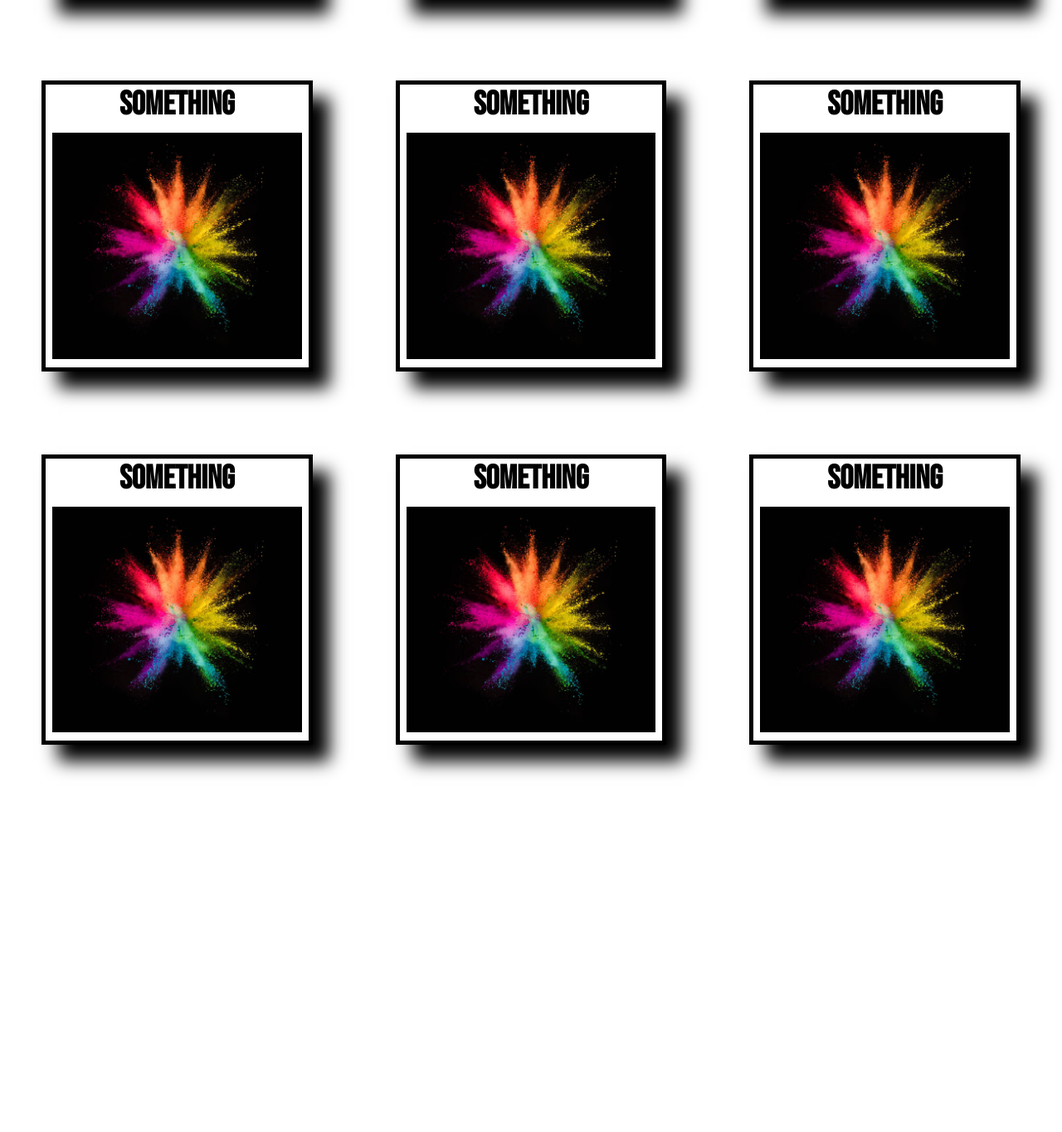
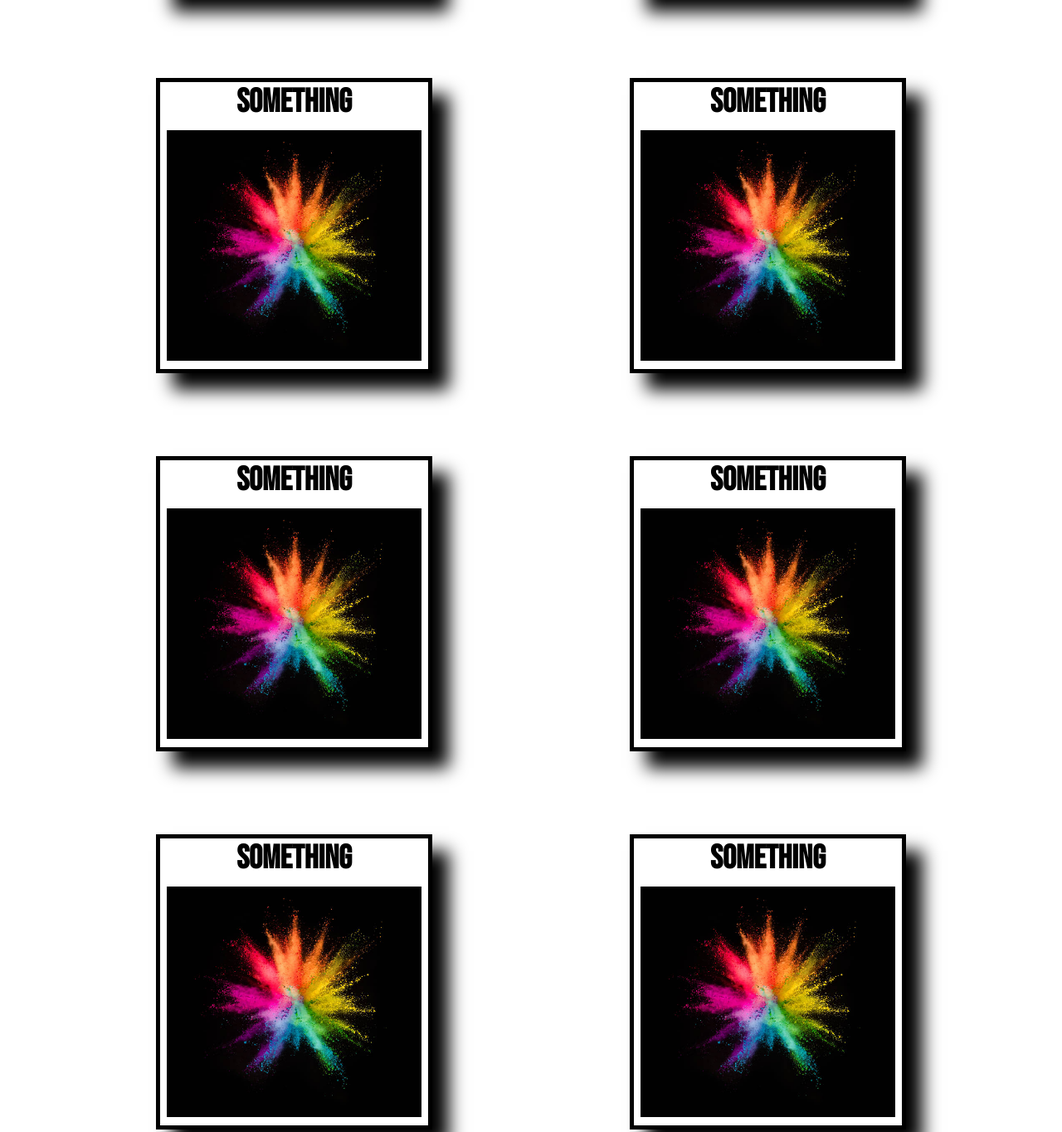
Before and after one commit to staten-island-tech/flexbox-gallery-project-fz648, a plain HTML site: page index.html in a window 1280 px wide. Shown: the part 472-1837 px from the top of the page at 83% size. Before the commit the page ends 1420 px from the top, so only its background shows below. Drawn offline with Linux system fonts and the light colour scheme.

Commit message:
section and class names

```diff
--- a/index.html
+++ b/index.html
@@ -9,56 +9,55 @@
 <link rel="preconnect" href="https://fonts.gstatic.com" crossorigin>
 <link href="https://fonts.googleapis.com/css2?family=Bebas+Neue&display=swap" rel="stylesheet">
 </head>
-<>
+<body>
     <h1>Cards</h1>
-    <div class="Row">
+    <section class="Flexbox">
 
         <div class=Card>
-            <h2>Something</h2>
-            <img class="img"src="test.jpg">
+            <h2 class="Card-Title">Something</h2>
+            <img class="Card-img"src="test.jpg">
         </div>
         <div class=Card>
-            <h2>Something</h2>
-            <img class="img"src="test.jpg">
+            <h2 class="Card-Title">Something</h2>
+            <img class="Card-img"src="test.jpg">
         </div>
         <div class=Card>
-            <h2>Something</h2>
-            <img class="img"src="test.jpg">
-        </div>
-    </div>
-    <div class="Row">
-
-        <div class=Card>
-            <h2>Something</h2>
-            <img class="img"src="test.jpg">
-        </div>
-        <div class=Card>
-            <h2>Something</h2>
-            <img class="img"src="test.jpg">
-        </div>
-        <div class=Card>
-            <h2>Something</h2>
-            <img class="img"src="test.jpg">
+            <h2 class="Card-Title">Something</h2>
+            <img class="Card-img"src="test.jpg">
         </div>
 
 
-    </div>
-    <div class="Row">
-
         <div class=Card>
-            <h2>Something</h2>
-            <img class="img"src="test.jpg">
+            <h2 class="Card-Title">Something</h2>
+            <img class="Card-img"src="test.jpg">
         </div>
         <div class=Card>
-            <h2>Something</h2>
-            <img class="img"src="test.jpg">
+            <h2 class="Card-Title">Something</h2>
+            <img class="Card-img"src="test.jpg">
         </div>
         <div class=Card>
-            <h2>Something</h2>
-            <img class="img"src="test.jpg">
+            <h2 class="Card-Title">Something</h2>
+            <img class="Card-img"src="test.jpg">
         </div>
 
 
-    </div>
+
+
+        <div class=Card>
+            <h2 class="Card-Title">Something</h2>
+            <img class="Card-img"src="test.jpg">
+        </div>
+        <div class=Card>
+            <h2 class="Card-Title">Something</h2>
+            <img class="Card-img"src="test.jpg">
+        </div>
+        <div class=Card>
+            <h2 class="Card-Title">Something</h2>
+            <img class="Card-img"src="test.jpg">
+        </div>
+
+    </section>
+
+
 </body>
 </html>
--- a/style.css
+++ b/style.css
@@ -12,12 +12,12 @@ h1 {
   text-align: center;
 }
 
-h2 {
+.Card-Title {
   font-size: 4rem;
 }
-.Row {
+.Flexbox {
   display: flex;
-  display: flexbox;
+  flex-wrap: wrap;
   font-size: 5rem;
   justify-content: space-evenly;
 }
@@ -25,12 +25,12 @@ h2 {
 .Card {
   text-align: center;
   border: 5px solid black;
-  width: 45rem;
+  width: 26%;
   margin: 5rem;
   box-shadow: black 2rem 2rem 2rem;
 }
 
-.img {
+.Card-img {
   padding: 1rem 0 1rem 0;
   width: 95%;
 }
```
